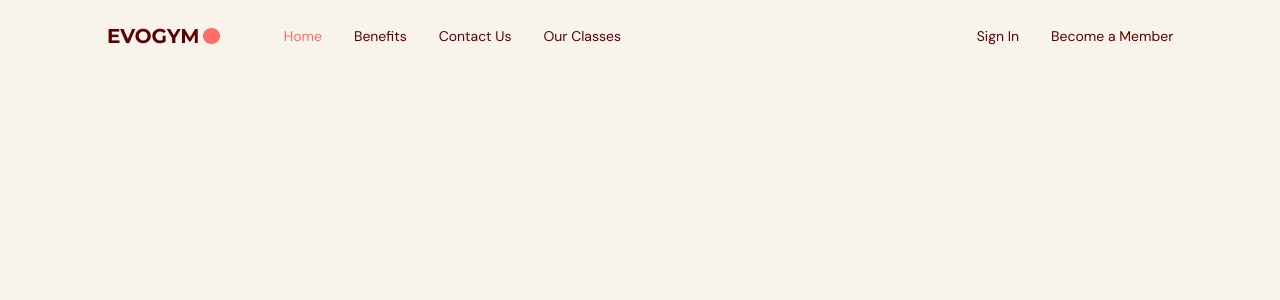
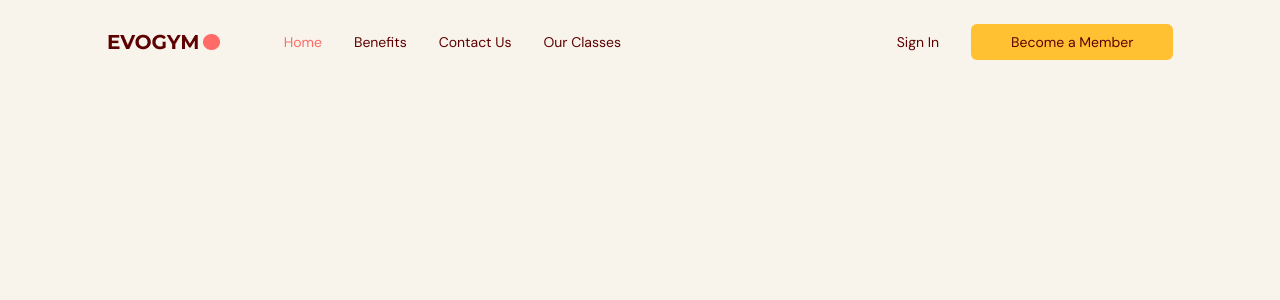
Before and after one commit to domchu/fitness-gym-website, a React (Vite) app: page / in a window 1280 px wide. Shown: the top 300 px of the page. Built offline with nearby package versions, Linux system fonts and the light colour scheme.

Commit message:
chore:finished the navbar button

```diff
--- a/src/App.tsx
+++ b/src/App.tsx
@@ -1,6 +1,7 @@
 import Navbar from "@/scenes/navbar"
 import { useState } from "react"
-import {SelectedPage} from "@/shared/types"
+import { SelectedPage } from "@/shared/types"
+
 
 
 
--- a/src/hooks/useMediaQuery.ts
+++ b/src/hooks/useMediaQuery.ts
@@ -1,4 +1,5 @@
 import { useState, useEffect } from "react";
+
 
 const useMediaQuery = (query: string) => {
   const [matches, setMatches] = useState(false);
--- a/src/scenes/navbar/index.tsx
+++ b/src/scenes/navbar/index.tsx
@@ -1,8 +1,12 @@
 // import { useState } from "react";
-// import { Bars3Icon, XMarkIcon } from "@heroicons/react/24/solid";
+import { Bars3Icon } from "@heroicons/react/24/solid";
 import Logo from "@/assets/logo.png"
 import Link from "./Link"
 import {SelectedPage} from "@/shared/types"
+import useMediaQuery from "@/hooks/useMediaQuery"
+import { useState } from "react";
+import ActiveButton from "@/shared/ActiveButton";
+ActiveButton
 
 type Props = {
      selectedPage: SelectedPage,
@@ -10,7 +14,12 @@ type Props = {
 }
 
 const Navbar = ({selectedPage, setSelectedPage}: Props) => {
-const flexBetween ="flex items-center justify-between "
+    const flexBetween = "flex items-center justify-between "
+    const [isMenuToggled, setIsMenuToggled] = useState<boolean>(false)
+
+    const isAboveMediumQueryScreens = useMediaQuery("(min-width:1060px")
+
+
 
   return (
       <nav>
@@ -20,6 +29,10 @@ const flexBetween ="flex items-center justify-between "
                   <div className={`${flexBetween} w-full gap-16`}>
                       <img src={Logo} alt="Logo-image" />
                       {/* RIGHT SIDE */}
+
+
+{isAboveMediumQueryScreens ? (
+
                       <div className={`${flexBetween} w-full`}>
                           {/* INNER LEFTSIDE */}
                           <div className={`${flexBetween} gap-8 text-sm`}>
@@ -47,9 +60,16 @@ const flexBetween ="flex items-center justify-between "
                           {/* INNER RIGHTSIDE */}
                           <div className={`${flexBetween} gap-8 text-sm`}>
                               <p>Sign In</p>
-                              <button>Become a Member</button>
+                              <ActiveButton setSelectedPage={setSelectedPage}>Become a Member</ActiveButton>
+                              </div>
+
                           </div>
-                      </div>
+                          ): (
+                              <button className="rounded-full bg-secondary-500 py-2" onClick={() =>setIsMenuToggled(!isMenuToggled)}>
+                                <Bars3Icon className="h-6 w-10 text-white"/>
+                            </button>
+                            )}
+
                   </div>
 
           </div>
--- /dev/null
+++ b/src/shared/ActiveButton.tsx
@@ -0,0 +1,23 @@
+import AnchorLink from 'react-anchor-link-smooth-scroll'
+import React from 'react'
+import { SelectedPage } from './types';
+
+
+
+type Props = {
+    children: React.ReactNode,
+    setSelectedPage: (value: SelectedPage) => void;
+}
+
+const ActiveButton = ({children,  setSelectedPage}: Props) => {
+    return (
+      <AnchorLink className='rounded-md bg-secondary-500 px-10 py-2 hover:bg-primary-500 hover:text-white'
+        onClick={() => setSelectedPage(SelectedPage.ContactUs)} href={`#${SelectedPage.ContactUs}`}
+
+      >
+           {children}
+    </AnchorLink>
+  )
+}
+
+export default ActiveButton
```
Also changed, not shown: src/scenes/navbar/Link.tsx (line endings or trailing spaces), src/shared/types.tsx (line endings or trailing spaces).
